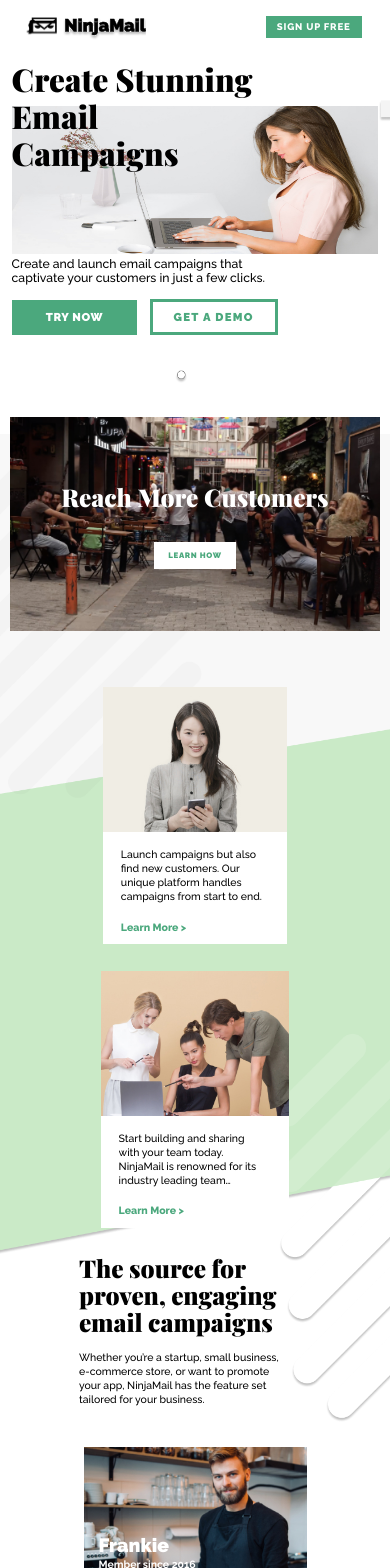
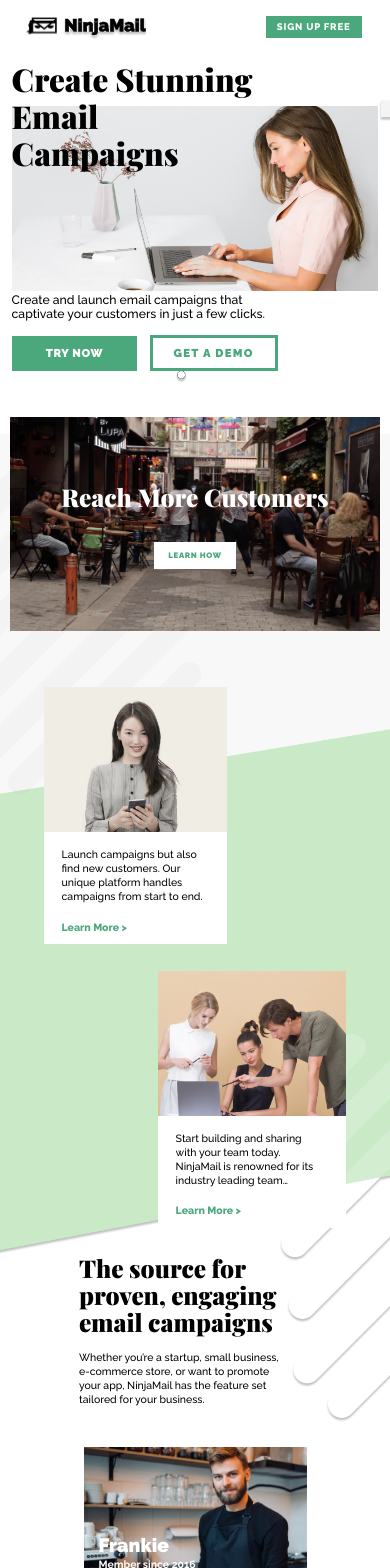
Before and after one commit to daniel-souza01/ninja-mail, a Next.js app: page / in a window 390 px wide. Shown: the top 1568 px of the page. Built offline with nearby package versions, Linux system fonts and the light colour scheme.

Commit message:
refactor: refactoring responsiveness and animations

```diff
--- a/src/components/Footer/index.tsx
+++ b/src/components/Footer/index.tsx
@@ -8,12 +8,12 @@ export function Footer() {
       <footer className={styles.footerContainer}>
         <div className={styles.firstFooterGroup}>
           <Link href="/" passHref>
-            <a data-aos="fade-right">
+            <a data-aos="fade-down">
               <img src="logo-full.svg" alt="Logo" />
             </a>
           </Link>
 
-          <div data-aos="fade-left" className={styles.footerLinks}>
+          <div data-aos="fade-down" className={styles.footerLinks}>
             <ul>
               <li>
                 <a href="#">Features</a>
@@ -65,7 +65,7 @@ export function Footer() {
                 <a href="#">LinkedIn</a>
               </li>
             </ul>
-            <ul>
+            <ul id={styles.lastUl}>
               <li>
                 <a href="#">Contact Us</a>
               </li>
--- a/src/components/Footer/styles.module.css
+++ b/src/components/Footer/styles.module.css
@@ -167,6 +167,22 @@
 }
 
 @media (max-width: 502px) {
+  .firstFooterGroup a img {
+    margin: 2.9375rem 0px 0px -1.0625rem;
+  }
+
+  .footerLinks {
+    width: 14.75rem;
+
+    grid-template-columns: auto auto auto;
+  }
+
+  #lastUl {
+    margin-top: -2.7rem;
+  }
+}
+
+@media (max-width: 375px) {
   .footerContainer {
     height: 30.375rem;
   }
@@ -193,6 +209,10 @@
     margin-top: -1.375rem;
   }
 
+  #lastUl {
+    margin-top: 0px;
+  }
+
   .secondFooterGroup {
     padding: 1.375rem 0px 3.1875rem;
     line-height: 1.1875rem;
--- a/src/pages/home.module.css
+++ b/src/pages/home.module.css
@@ -525,7 +525,7 @@
 
   .heroLeftItems p {
     font-size: 0.875rem;
-    margin-top: 6.125rem;
+    margin-top: 8.7rem;
     max-width: 18.125rem;
   }
 
@@ -544,8 +544,21 @@
 
   .heroPhoto {
     max-width: 100%;
-    max-height: 10.5625rem;
+    height: 185px;
     margin-top: 3.1875rem;
+  }
+}
+@media (max-width: 320px) {
+  .heroPhoto {
+    max-width: 100%;
+    height: 10.5625rem;
+    margin-top: 3.1875rem;
+  }
+
+  .heroLeftItems p {
+    font-size: 0.875rem;
+    margin-top: 6.125rem;
+    max-width: 18.125rem;
   }
 }
 
@@ -694,6 +707,45 @@
 
     max-width: 203px;
     margin-top: 1.0625rem;
+  }
+}
+
+@media (max-width: 719px) {
+  .cardsSession div:first-child {
+    margin-top: 0px;
+  }
+
+  .card {
+    margin-top: 3.615rem;
+  }
+
+  .cardsSession div:last-child {
+    grid-column: span 2 / span 2;
+  }
+}
+
+@media (max-width: 470px) {
+  .cardsSession {
+    max-width: 302px;
+  }
+
+  .card {
+    margin-top: 0px;
+  }
+
+  .cardsSession div:last-child {
+    grid-column-start: 1;
+    grid-column-end: 1;
+    grid-row-start: 3;
+    grid-row-end: 3;
+  }
+
+  .cardsSession div:first-child {
+    justify-self: start;
+  }
+
+  .card {
+    justify-self: end;
   }
 }
 
--- a/src/pages/index.tsx
+++ b/src/pages/index.tsx
@@ -137,31 +137,31 @@ export default function Home() {
           <h2 data-aos="fade-down">All the best brands already use us.</h2>
           <div>
             <img
-              data-aos="zoom-in"
+              data-aos="fade-down"
               id={styles.lastKnightParis}
               src="/assets/last-knight-paris.png"
               alt="logo last knight paris"
             />
             <img
-              data-aos="zoom-in"
+              data-aos="fade-down"
               id={styles.dragonEyeVodka}
               src="/assets/dragon-eye-vodka.png"
               alt="logo dragon eye vodka"
             />
             <img
-              data-aos="zoom-in"
+              data-aos="fade-down"
               id={styles.questAi}
               src="/assets/quest-ai.png"
               alt="logo quest ai"
             />
             <img
-              data-aos="zoom-in"
+              data-aos="fade-down"
               id={styles.radiotee}
               src="/assets/radiotee.png"
               alt="logo radiotree"
             />
             <img
-              data-aos="zoom-in"
+              data-aos="fade-down"
               id={styles.gamecommerce}
               src="/assets/gamecommerce.png"
               alt="logo gamecommerce"
@@ -172,7 +172,7 @@ export default function Home() {
         {/* ================= get started session ================== */}
         <section className={styles.getStarted}>
           <h1 data-aos="fade-down">Get started today!</h1>
-          <button data-aos="zoom-out" type="button">
+          <button data-aos="fade-down" type="button">
             PICK A PLAN
           </button>
         </section>
```
Also changed, not shown: 1 other file (tests, documents, lock files or other folders).
